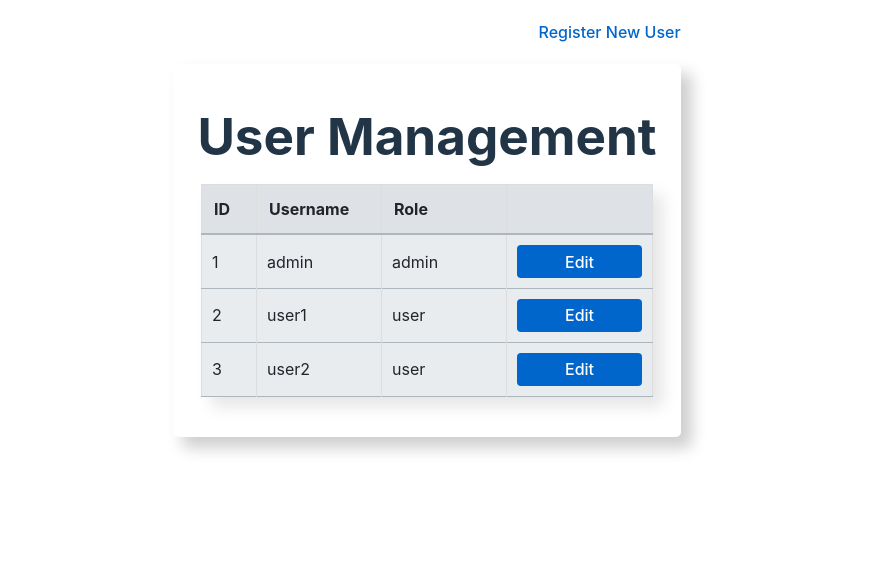
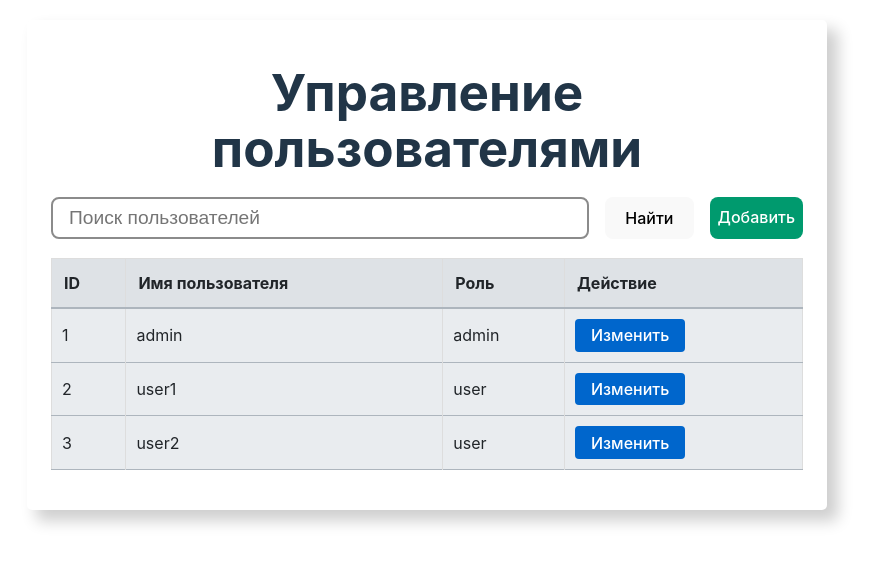
Before and after one commit to Maksouni/trasher-portal-front, a React (Vite) app: page /users in a window 1280 px wide. Shown: the top 564 px of the page, without its empty margins (213-1087 px from the left). Built offline with nearby package versions, Linux system fonts and the light colour scheme.

Commit message:
refactor some code

```diff
--- a/src/App.tsx
+++ b/src/App.tsx
@@ -1,29 +1,27 @@
-import { BrowserRouter, Route, Routes } from 'react-router-dom'
-import LoginPage from './pages/login/Login'
-import { AuthProvider } from './context/auth/AuthProvider'
-import StatisticsPage from './pages/statistics/StatisticsPage'
-import RegisterUser from './pages/user-actions/RegisterUser'
-import UserManagement from './pages/user-actions/UserManagement'
-import EditUser from './pages/user-actions/EditUser'
+import { BrowserRouter, Route, Routes } from "react-router-dom";
+import LoginPage from "./pages/login/Login";
+import { AuthProvider } from "./context/auth/AuthProvider";
+import StatisticsPage from "./pages/statistics/StatisticsPage";
+import AddUser from "./pages/user-actions/AddUser";
+import UserManagement from "./pages/user-actions/UserManagement";
+import EditUser from "./pages/user-actions/EditUser";
 
 function App() {
   return (
-		<div className='app'>
+    <div className="app">
       <AuthProvider>
         <BrowserRouter>
           <Routes>
-						<Route path='/' element={<StatisticsPage />} />
-						<Route path='login' element={<LoginPage />} />
-						{/* <Route path="/" element={<Navigate to="/users" />} /> */}
-						<Route path='/register' element={<RegisterUser />} />
-						<Route path='/users' element={<UserManagement />}>
-							<Route path='edit' element={<EditUser />} />
-						</Route>
+            <Route path="/" element={<StatisticsPage />} />
+            <Route path="login" element={<LoginPage />} />
+            <Route path="/users" element={<UserManagement />} />
+            <Route path="/users/edit/:userId" element={<EditUser />} />
+            <Route path="/users/add" element={<AddUser />} />
           </Routes>
         </BrowserRouter>
       </AuthProvider>
     </div>
-	)
+  );
 }
 
-export default App
+export default App;
--- a/src/components/filters/styles.scss
+++ b/src/components/filters/styles.scss
@@ -6,10 +6,10 @@
 
 
   label {
-    margin-bottom: 0.5rem; // mb-2
-    font-size: 1.125rem; // text-lg
-    font-weight: 700; // font-bold
-    color: #374151; // text-gray-700
+    margin-bottom: 0.5rem;
+    font-size: 1.3rem;
+    font-weight: 700;
+    color: #374151;
   }
 
   .input-group {
@@ -29,6 +29,7 @@
       border: 1px solid #d1d5db;
       border-radius: 0.25rem;
       outline: none;
+      margin-block: 0.5rem;
       &:focus {
         outline: 2px solid vars.$primary-color;
       }
@@ -38,7 +39,7 @@
   }
 
   .date-display {
-    margin-top: 1rem;
+    // margin-top: 1rem;
     font-size: 0.875rem;
     color: #374151;
 
@@ -53,7 +54,7 @@
   .check-filters-heading {
     margin-bottom: 1rem;
     margin-top: 1rem;
-    font-size: 1.125rem;
+    font-size: 1.3rem;
     font-weight: 700;
     color: #374151;
   }
@@ -61,18 +62,21 @@
   .filters-list {
     list-style: none;
     padding-left: 0;
+    font-size: 1.1rem;
 
     .filter-item {
       display: flex;
       align-items: center;
-      margin-bottom: 0.5rem; // space-y-2
+      margin-bottom: 0.5rem;
 
       .filter-checkbox {
-        margin-right: 0.5rem; // mr-2
+        width: 1.25rem;
+        height: 1.25rem;
+        margin-right: 0.5rem;
       }
 
       .filter-label {
-        color: #374151; // text-gray-700
+        color: #374151;
       }
     }
   }
--- a/src/index.scss
+++ b/src/index.scss
@@ -3,7 +3,7 @@
   line-height: 1.5;
   font-weight: 400;
 
-  color-scheme: light dark;
+  color-scheme: light;
   color: rgba(0, 0, 0, 0.87);
   background-color: #f1f1ff;
 
@@ -50,13 +50,13 @@ button {
   font-size: 1em;
   font-weight: 500;
   font-family: inherit;
-  background-color: #1a1a1a;
+  // background-color: #1a1a1a;
   cursor: pointer;
   transition: border-color 0.25s;
 }
-button:hover {
-  border-color: #646cff;
-}
+// button:hover {
+//   border-color: #646cff;
+// }
 button:focus,
 button:focus-visible {
   outline: 4px auto -webkit-focus-ring-color;
--- a/src/pages/statistics/styles.scss
+++ b/src/pages/statistics/styles.scss
@@ -38,6 +38,7 @@
 
     .filters-heading {
       margin-top: 0;
+      color: vars.$primary-color;
 
     }
   }
--- a/src/pages/user-actions/RegisterUser.tsx
+++ b/src/pages/user-actions/AddUser.tsx
@@ -2,7 +2,7 @@ import React, { useState } from 'react'
 import { Link } from 'react-router-dom'
 import './styles.scss'
 
-const RegisterUser = () => {
+const AddUser = () => {
 	const [username, setUsername] = useState('')
 	const [password, setPassword] = useState('')
 	const [role, setRole] = useState('')
@@ -30,7 +30,7 @@ const RegisterUser = () => {
 		<div className='register-page'>
 			<div className='container'>
 				<nav>
-					<Link to='/users'>User List</Link>
+					<Link to='/users'>Вернуться к списку пользователей</Link>
 				</nav>
 
 				<form onSubmit={handleRegister}>
@@ -78,4 +78,4 @@ const RegisterUser = () => {
 	)
 }
 
-export default RegisterUser
+export default AddUser
--- a/src/pages/user-actions/UserManagement.tsx
+++ b/src/pages/user-actions/UserManagement.tsx
@@ -1,55 +1,60 @@
-import React, { useState } from 'react'
-import { Link, useNavigate } from 'react-router-dom'
-import './styles.scss'
+import React, { useState } from "react";
+import { Link, useNavigate } from "react-router-dom";
+import "./styles.scss";
 
 interface User {
-	id: number
-	username: string
-	password: string
-	role: string
+  id: number;
+  username: string;
+  password: string;
+  role: string;
 }
 
 const mockUsers: User[] = [
-	{ id: 1, username: 'admin', password: 'admin', role: 'admin' },
-	{ id: 2, username: 'user1', password: 'admin', role: 'user' },
-	{ id: 3, username: 'user2', password: 'admin', role: 'user' }
-]
+  { id: 1, username: "admin", password: "admin", role: "admin" },
+  { id: 2, username: "user1", password: "admin", role: "user" },
+  { id: 3, username: "user2", password: "admin", role: "user" },
+];
 
-const roles = ['user', 'admin']
+const roles = ["user", "admin"];
 
 const UserManagement = () => {
-	const [users, setUsers] = useState<User[]>(mockUsers)
-	const navigate = useNavigate()
-
-	// const handleRoleChange = (userId: number, newRole: string) => {
-	// 	setUsers(
-	// 		users.map((user) =>
-	// 			user.id === userId ? { ...user, role: newRole } : user
-	// 		)
-	// 	)
-	// }
+  const [users, setUsers] = useState<User[]>(mockUsers);
+  const [searchQuery, setSearchQuery] = useState("");
+  const navigate = useNavigate();
 
   const handleEdit = (userId: number) => {
-		navigate('edit')
-	}
+    navigate(`edit/${userId}`);
+  };
 
   return (
-		<div className='user-management-page'>
-			<div className='container'>
-				<nav>
-					<Link to='/register'>Register New User</Link>
-				</nav>
+    <div className="user-management-page">
+      <div className="container">
+        <div className="users-page">
+          <h1>Управление пользователями</h1>
+          <div className="search-wrapper">
+            <input
+              type="email"
+              id="email"
+              value={searchQuery}
+              placeholder="Поиск пользователей"
+							maxLength={50}
+              onChange={(e) => setSearchQuery(e.target.value)}
+              className="search-input"
+            />
+						<button className="search-button">
+							Найти
+						</button>
+						<Link to="add">Добавить</Link>
+          </div>
 
-				<div className='users-page'>
-					<h1>User Management</h1>
 
           <table>
             <thead>
               <tr>
-								<th style={{ width: '30px' }}>ID</th>
-								<th style={{ width: '100px' }}>Username</th>
-								<th style={{ width: '100px' }}>Role</th>
-								<th></th>
+                <th>ID</th>
+                <th>Имя пользователя</th>
+                <th>Роль</th>
+                <th>Действие</th>
               </tr>
             </thead>
             <tbody>
@@ -59,7 +64,9 @@ const UserManagement = () => {
                   <td>{user.username}</td>
                   <td>{user.role}</td>
                   <td>
-										<button onClick={() => handleEdit(user.id)}>Edit</button>
+                    <button onClick={() => handleEdit(user.id)}>
+                      Изменить
+                    </button>
                   </td>
                 </tr>
               ))}
@@ -68,7 +75,7 @@ const UserManagement = () => {
         </div>
       </div>
     </div>
-	)
-}
+  );
+};
 
-export default UserManagement
+export default UserManagement;
--- a/src/pages/user-actions/styles.scss
+++ b/src/pages/user-actions/styles.scss
@@ -1,4 +1,4 @@
-@use '../../variables.scss' as vars;
+@use "../../variables.scss" as vars;
 
 .register-page {
 	display: flex;
@@ -10,7 +10,7 @@
 
 		nav {
 			margin-bottom: 20px;
-			text-align: right;
+			text-align: left;
 
 			a {
 				text-decoration: none;
@@ -99,14 +99,30 @@
 			padding: 1.5rem;
 		}
 
-		nav {
-			margin-bottom: 20px;
-			text-align: right;
+		.search-wrapper{
+			display: flex;
+			margin-bottom: 1.2rem;
+			gap: 1rem;
 
-			a {
-				text-decoration: none;
-				color: #0066cc;
+
+			.search-input{
+				width: 100%;
+				border: 2px solid #8b8b8b;
+				border-radius: 8px;
+				font-size: 1.2rem;
+				padding: 0.5rem;
+				padding-left: 1rem;
 			}
+
+
+		}
+
+		a {
+			text-decoration: none;
+			background-color: #009a6e;
+			padding: 0.5rem;
+			border-radius: 8px;
+			color: #ffffff;
 		}
 
 		h1 {
@@ -115,12 +131,11 @@
 		}
 
 		table {
-			width: fit-content;
+			width: 100%;
 			margin: 1rem;
 			border-collapse: collapse;
 			border: 1px solid #ddd;
 			background-color: #e9ecef;
-			box-shadow: 10px 10px 15px rgba(0, 0, 0, 0.1);
 			margin-inline: auto;
 
 			thead {
@@ -170,7 +185,7 @@
 						}
 
 						button {
-							padding: 0.4rem 3rem;
+							padding: 0.4rem 1rem;
 							background-color: #0066cc;
 							color: white;
 							border: none;
```
Lines whose indentation alone changed are shown as unchanged.
